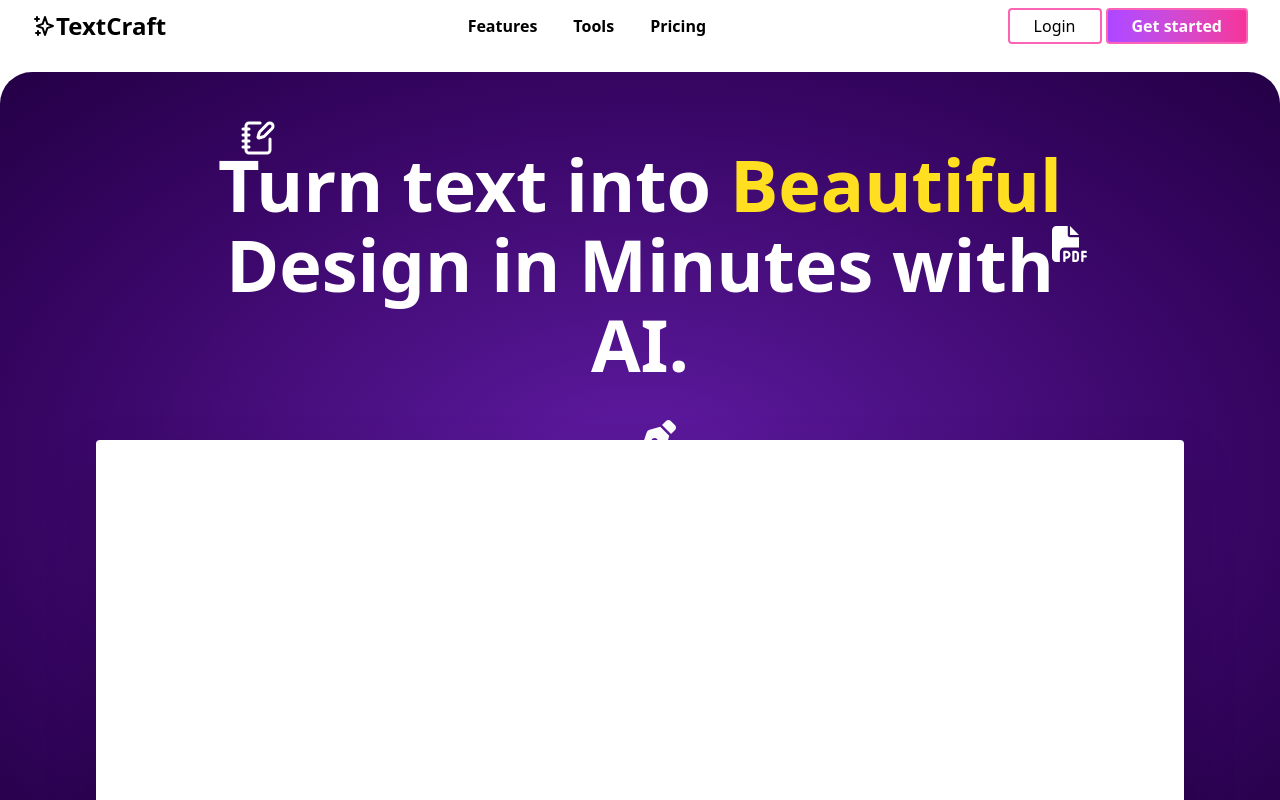
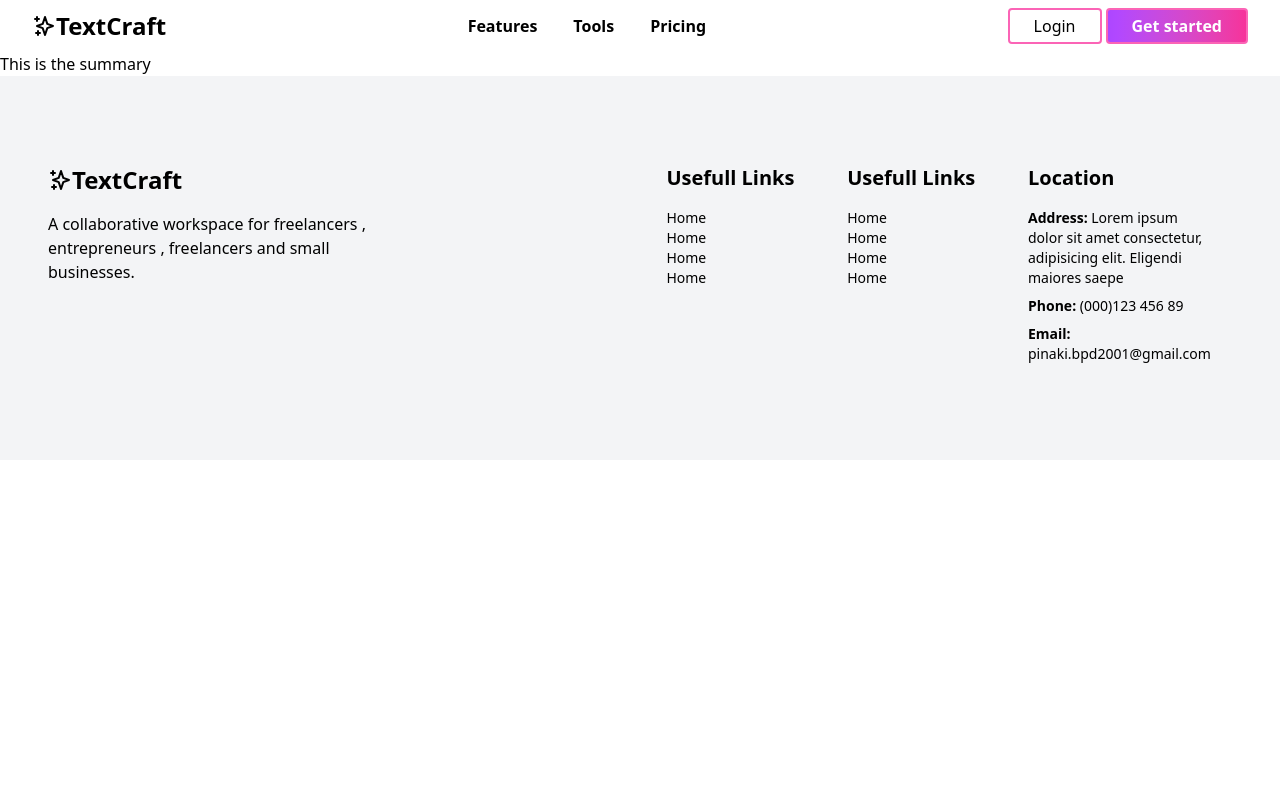
Before and after one commit to PinakiRay-webdev/TextCraft-AI, a React (Vite) app: page /summary in a window 1280 px wide. Shown: the top 800 px of the page. Built offline with nearby package versions, Linux system fonts and the light colour scheme.

Commit message:
1) fixed the unique id error in both Reasons.jsx and navbar.jsx mapping. 2) Implemented the routing functionalities in the app

```diff
--- a/src/App.jsx
+++ b/src/App.jsx
@@ -1,13 +1,30 @@
 import Footer from "./components/Footer/Footer";
 import Home from "./Pages/Home/Home";
+import { createBrowserRouter, RouterProvider } from "react-router-dom";
+import Summary from "./Pages/Summary/Summary";
+const App = () => {
+  const myRouters = createBrowserRouter([
+    {
+      path: "/",
+      element: (
+        <>
+          {" "}
+          <Home /> <Footer />{" "}
+        </>
+      ),
+    },
+    {
+      path: "/summary",
+      element: (
+        <>
+          {" "}
+          <Summary />{" "}
+        </>
+      ),
+    },
+  ]);
 
-const App = () => {
-  return (
-    <div>
-      <Home/>
-      <Footer/>
-    </div>
-  );
+  return <RouterProvider router={myRouters} />;
 };
 
 export default App;
--- a/src/Pages/Home/Components/Navbar/Navbar.jsx
+++ b/src/Pages/Home/Components/Navbar/Navbar.jsx
@@ -10,8 +10,8 @@ const Navbar = () => {
       </h1>
 
       <div className="flex gap-9" >
-        {navItems.map((items) => (
-          <p className="font-semibold cursor-pointer">{items}</p>
+        {navItems.map((items , id) => (
+          <p key={id} className="font-semibold cursor-pointer">{items}</p>
         ))}
       </div>
 
--- a/src/Pages/Home/Components/Reason/Reason.jsx
+++ b/src/Pages/Home/Components/Reason/Reason.jsx
@@ -20,8 +20,8 @@ const Reason = () => {
 
       <article className="w-[50%] flex flex-col items-end">
         {reasons.map((reason, id) => (
-          <div className="w-[80%] bg-white p-2 rounded-lg drop-shadow-xl mb-8">
-            <div key={id} className="">
+          <div key={id} className="w-[80%] bg-white p-2 rounded-lg drop-shadow-xl mb-8">
+            <div className="">
               <h4 className="font-semibold text-xl">
                 {reason.text}
               </h4>
--- /dev/null
+++ b/src/Pages/Summary/Summary.jsx
@@ -0,0 +1,14 @@
+import React from "react";
+import Footer from "../../components/Footer/Footer";
+import Navbar from "../Home/Components/Navbar/Navbar";
+const Summary = () => {
+  return (
+    <div>
+      <Navbar />
+      <p>This is the summary</p>
+      <Footer />
+    </div>
+  );
+};
+
+export default Summary;
```
